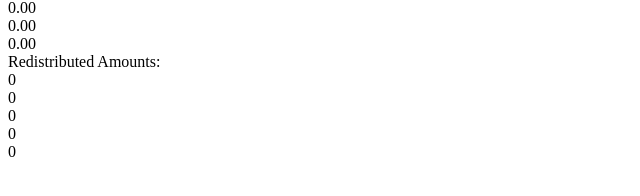
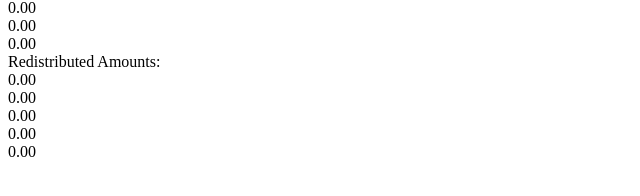
Before and after one commit to eksilva/BPRedux, a React app: page / in a window 1280 px wide. Shown: the part 438-634 px from the top of the page, without its empty margins (0-640 px from the left). Built offline with nearby package versions, Linux system fonts and the light colour scheme; the HTML template or start-up script is replaced by a standard one.

Commit message:
Patch 1.5.2: Styling changes for smaller browser widths, rewording of current issues issue

```diff
--- a/client/src/components/Calculator.jsx
+++ b/client/src/components/Calculator.jsx
@@ -13,11 +13,11 @@ class Calculator extends React.Component {
   constructor(props) {
     super(props);
     this.state = {
-      BONDS: 100,
-      LARGECAP: 100,
-      MIDCAP: 100,
-      SMALLCAP: 100,
-      FOREIGN: 100,
+      BONDS: 100.00,
+      LARGECAP: 100.00,
+      MIDCAP: 100.00,
+      SMALLCAP: 100.00,
+      FOREIGN: 100.00,
      };
 
     this.handleChange = this.handleChange.bind(this);
@@ -46,9 +46,9 @@ class Calculator extends React.Component {
       <div id="section-two">
         <div id="calculator">
           Current Allocations:
-          <div className="allocation-input">
+          <div className="allocation-input" id="BONDS">
             <label htmlFor="bonds">Bonds:</label>
-            <input type="number" required={true} value={this.state.BONDS} className="amount-input" id="BONDS" name="bonds" onChange={e => this.handleChange(e.target)}></input>
+            <input type="number" required={true} value={this.state.BONDS} className="amount-input" id="bonds-input" name="bonds" onChange={e => this.handleChange(e.target)}></input>
           </div>
 
           <div className="allocation-input">
@@ -70,7 +70,7 @@ class Calculator extends React.Component {
             <label htmlFor="foreign">Foreign:</label>
             <input type="number" required={true} value={this.state.FOREIGN} className="amount-input" id="FOREIGN" name="foreign" onChange={e => this.handleChange(e.target)}></input>
           </div>
-          <div value="Rebalance" id="rebalance-button" className="allocation-input" onClick={this.handleSubmit}>Rebalance</div>
+          <div value="Rebalance" id="rebalance-button" className="" onClick={this.handleSubmit}>Rebalance</div>
         </div>
         <AmountDeltas />
         <NewAmounts />
--- a/client/src/components/NewAmounts.jsx
+++ b/client/src/components/NewAmounts.jsx
@@ -4,11 +4,11 @@ import { useSelector } from 'react-redux';
 
 const NewAmounts = (props) => {
 
-  const newBonds = useSelector(state => state.newBonds);
-  const newLargeCap = useSelector(state => state.newLargeCap);
-  const newMidCap = useSelector(state => state.newMidCap);
-  const newSmallCap = useSelector(state => state.newSmallCap);
-  const newForeign = useSelector(state => state.newForeign);
+  const newBonds = useSelector(state => state.newBonds).toFixed(2);
+  const newLargeCap = useSelector(state => state.newLargeCap).toFixed(2);
+  const newMidCap = useSelector(state => state.newMidCap).toFixed(2);
+  const newSmallCap = useSelector(state => state.newSmallCap).toFixed(2);
+  const newForeign = useSelector(state => state.newForeign).toFixed(2);
 
   return (
     <div id="new-amounts">
```
Also changed, not shown: 3 other files (tests, documents, lock files or other folders).
